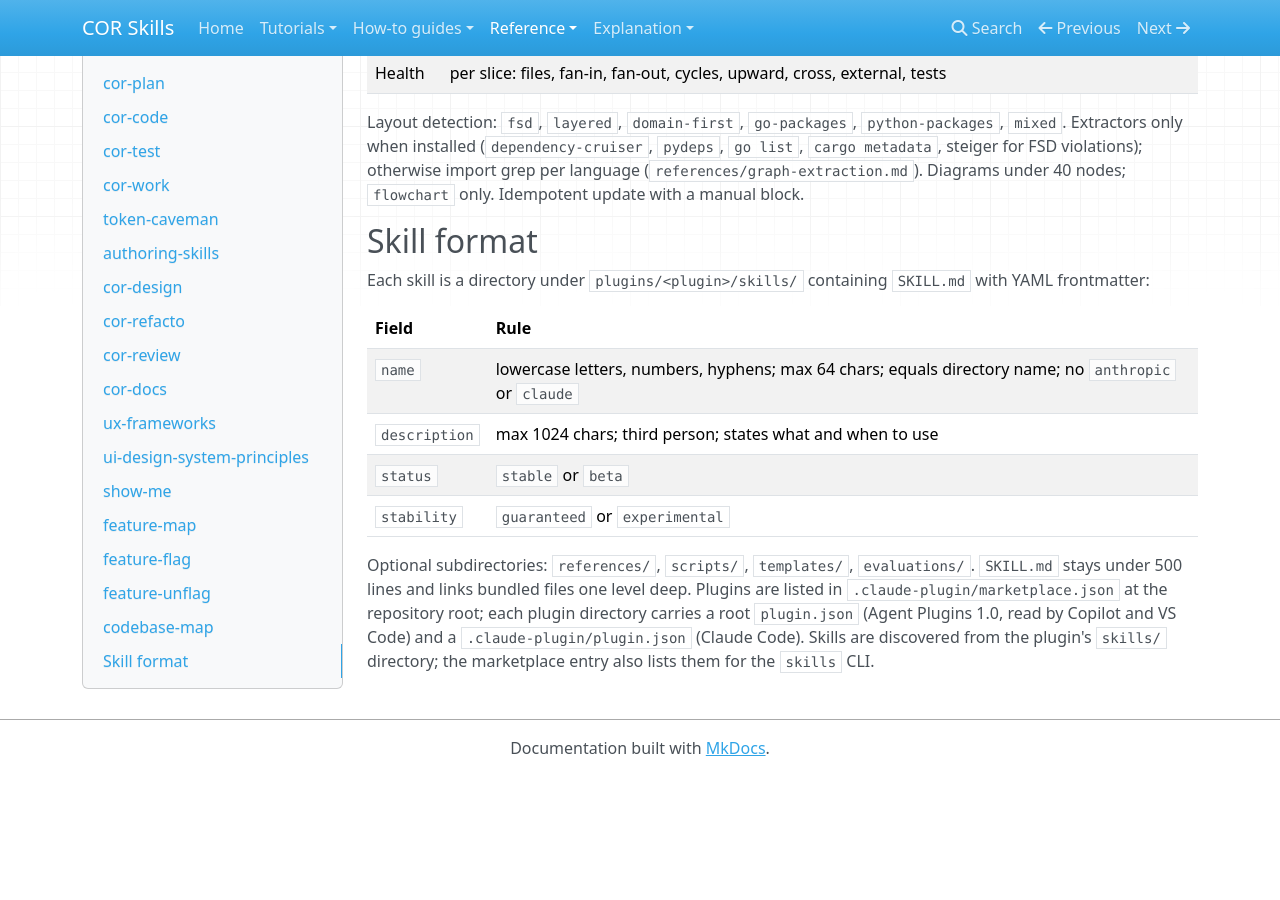
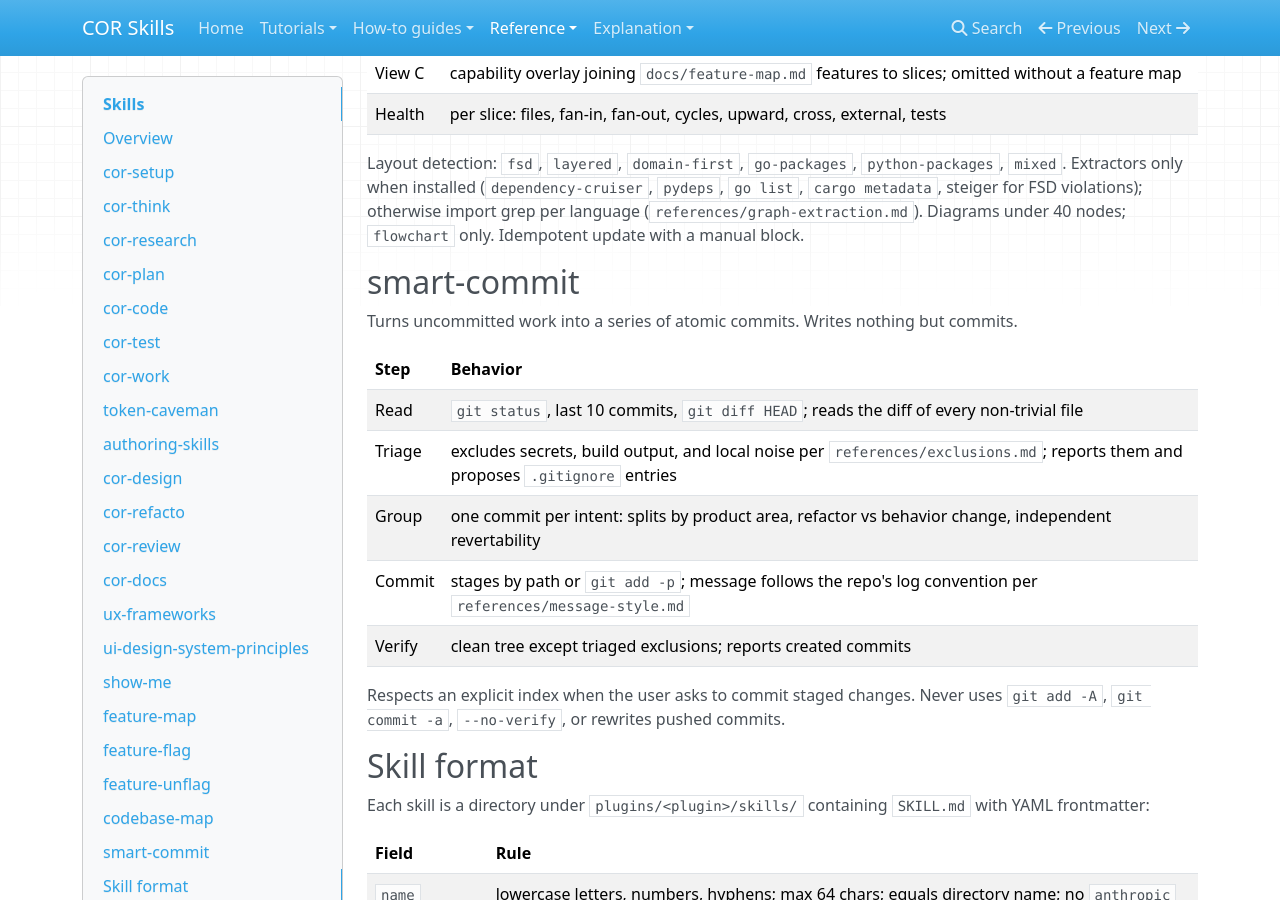
Before and after one commit to louisbrillet/cor-skills, an MkDocs documentation site: the page built from docs/reference/skills.md, in a window 1280 px wide and 900 px high, scrolled down 8148 px. Built offline with MkDocs 1.6.1, drawn with Linux system fonts in a browser that asks for light colours; nearby versions of some CDN libraries; before the commit the page ends 8924 px from its top, so only the background shows below that; some of the changed text lies outside the part shown.

Commit message:
feat(toolbox): add smart-commit skill and update descriptions in marketplace and documentation

```diff
--- a/docs/reference/skills.md
+++ b/docs/reference/skills.md
@@ -28,6 +28,7 @@ Two plugins. `cor` is the workflow and everything that reads or writes `.cor/`.
 | `feature-flag` | `toolbox` | Plan | `/toolbox:feature-flag` | beta |
 | `feature-unflag` | `toolbox` | Plan | `/toolbox:feature-unflag` | beta |
 | `codebase-map` | `toolbox` | Any | `/toolbox:codebase-map` | beta |
+| `smart-commit` | `toolbox` | After Code | `/toolbox:smart-commit` | beta |
 
 Slash commands are `/<plugin>:<skill>` when installed as a plugin (Claude Code, Copilot CLI). Skills installed with `npx skills` are invoked by skill name. Status comes from the `status` frontmatter field. `beta` skills declare `stability: experimental` and may change without backward compatibility.
 
@@ -245,6 +246,20 @@ Builds `docs/codebase-map.md` from an import graph.
 
 Layout detection: `fsd`, `layered`, `domain-first`, `go-packages`, `python-packages`, `mixed`. Extractors only when installed (`dependency-cruiser`, `pydeps`, `go list`, `cargo metadata`, steiger for FSD violations); otherwise import grep per language (`references/graph-extraction.md`). Diagrams under 40 nodes; `flowchart` only. Idempotent update with a manual block.
 
+## smart-commit
+
+Turns uncommitted work into a series of atomic commits. Writes nothing but commits.
+
+| Step | Behavior |
+| --- | --- |
+| Read | `git status`, last 10 commits, `git diff HEAD`; reads the diff of every non-trivial file |
+| Triage | excludes secrets, build output, and local noise per `references/exclusions.md`; reports them and proposes `.gitignore` entries |
+| Group | one commit per intent: splits by product area, refactor vs behavior change, independent revertability |
+| Commit | stages by path or `git add -p`; message follows the repo's log convention per `references/message-style.md` |
+| Verify | clean tree except triaged exclusions; reports created commits |
+
+Respects an explicit index when the user asks to commit staged changes. Never uses `git add -A`, `git commit -a`, `--no-verify`, or rewrites pushed commits.
+
 ## Skill format
 
 Each skill is a directory under `plugins/<plugin>/skills/` containing `SKILL.md` with YAML frontmatter:
```
Also changed, not shown: README.md (+2 -1 lines), plugins/toolbox/skills/smart-commit/SKILL.md (+2 -0 lines), 2 other files.
